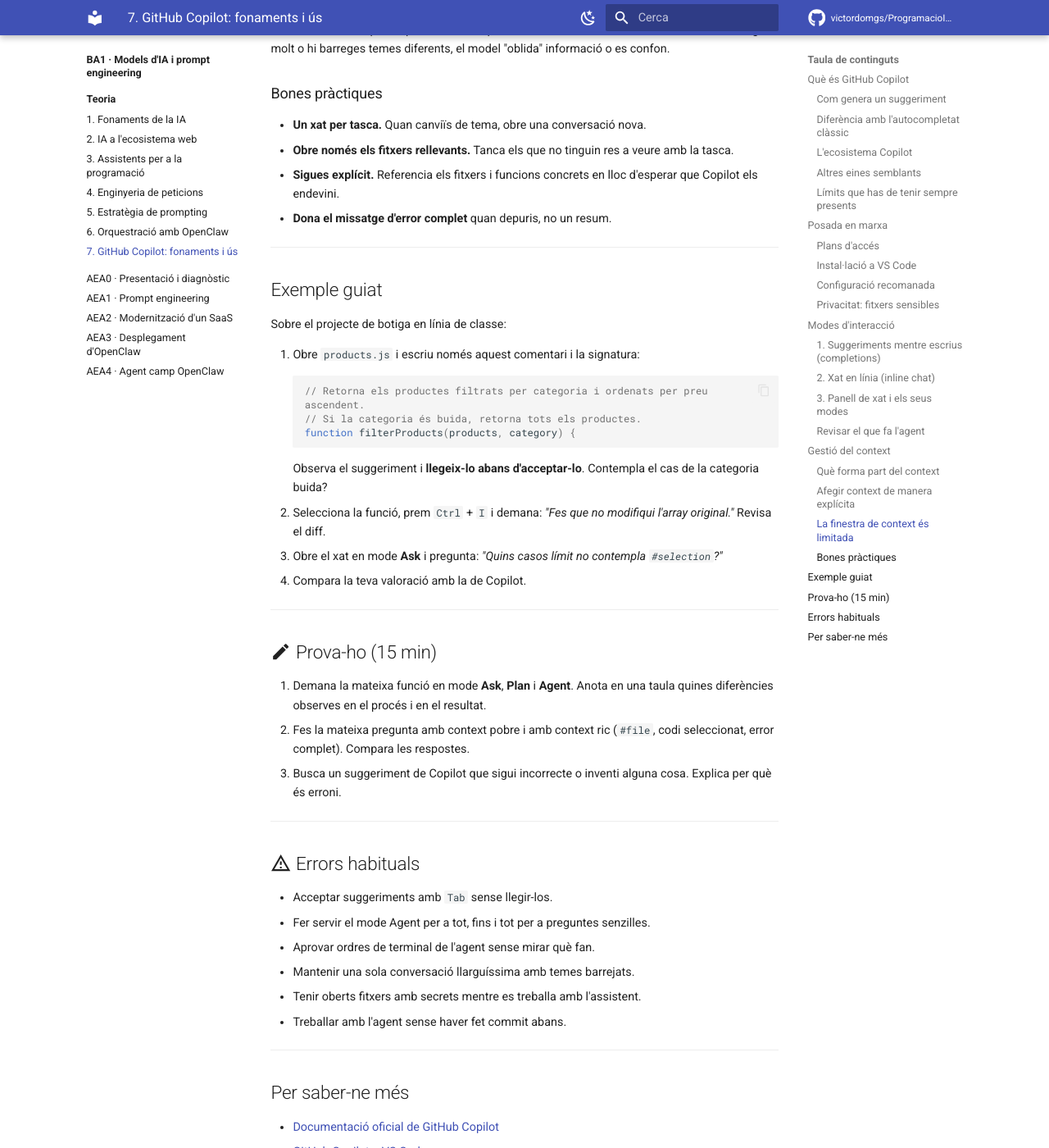
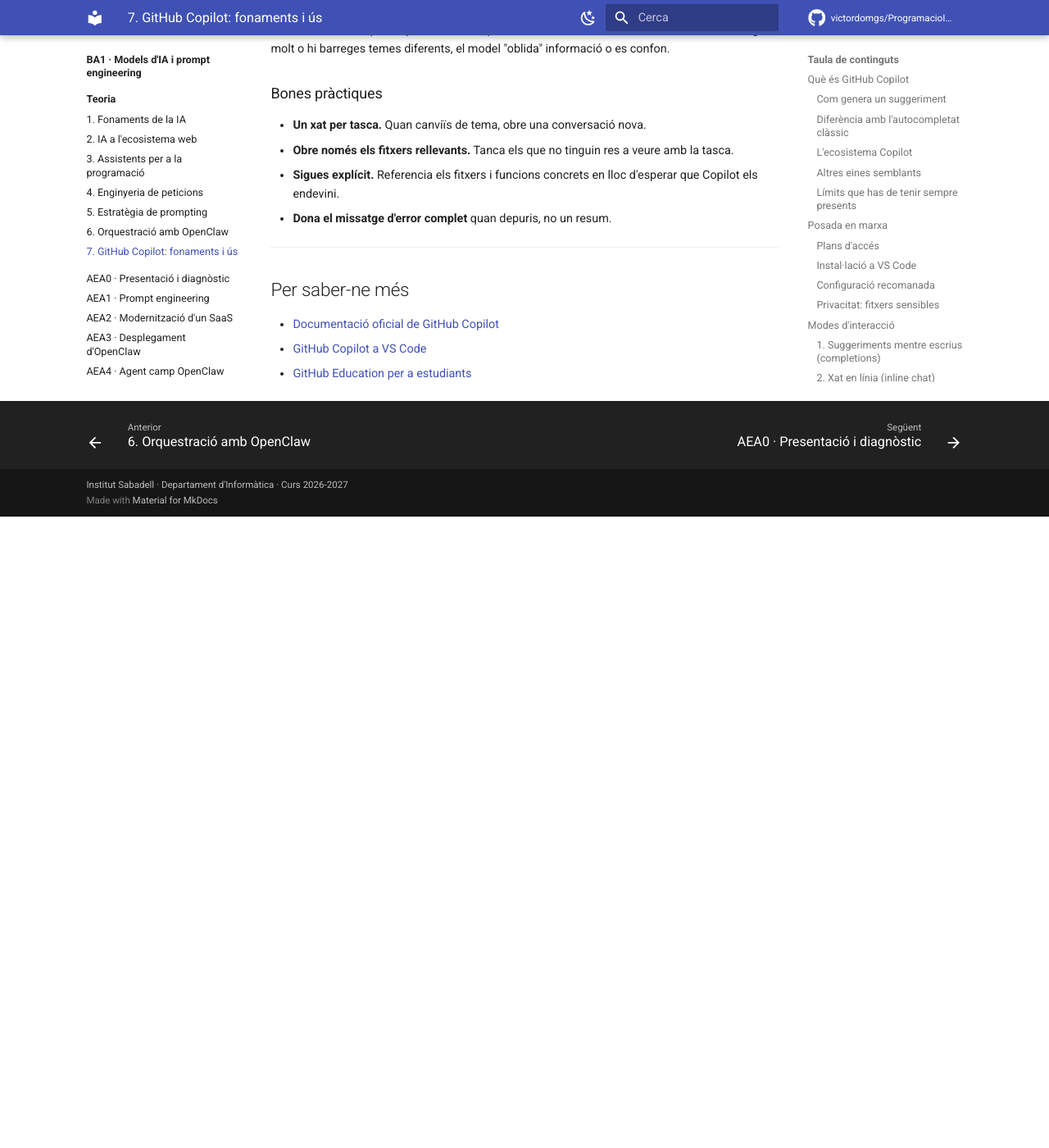
Before and after one commit to victordomgs/ProgramacioIADAW, an MkDocs documentation site: the page built from docs/ba1/teoria/07-copilot-fonaments.md, in a window 1280 px wide and 1400 px high, scrolled down 4871 px. Shown: the whole window at 82% size. Built offline with MkDocs 1.6.1 and Material for MkDocs 9.7.7, drawn with Linux system fonts in a browser that asks for light colours; comment, search, counter and statistics services are not loaded; after the commit the page ends 5501 px from its top, so only the background shows below that.

Commit message:
Remove guided example and common errors sections
Removed guided example and common errors sections from the document.

````diff
--- a/docs/ba1/teoria/07-copilot-fonaments.md
+++ b/docs/ba1/teoria/07-copilot-fonaments.md
@@ -172,42 +172,6 @@ Els models només poden processar una quantitat limitada de text. Si una convers
 
 ---
 
-## Exemple guiat
-
-Sobre el projecte de botiga en línia de classe:
-
-1. Obre `products.js` i escriu només aquest comentari i la signatura:
-   ```js
-   // Retorna els productes filtrats per categoria i ordenats per preu ascendent.
-   // Si la categoria és buida, retorna tots els productes.
-   function filterProducts(products, category) {
-   ```
-   Observa el suggeriment i **llegeix-lo abans d'acceptar-lo**. Contempla el cas de la categoria buida?
-2. Selecciona la funció, prem `Ctrl` + `I` i demana: *"Fes que no modifiqui l'array original."* Revisa el diff.
-3. Obre el xat en mode **Ask** i pregunta: *"Quins casos límit no contempla `#selection`?"*
-4. Compara la teva valoració amb la de Copilot.
-
----
-
-## :material-pencil: Prova-ho (15 min)
-
-1. Demana la mateixa funció en mode **Ask**, **Plan** i **Agent**. Anota en una taula quines diferències observes en el procés i en el resultat.
-2. Fes la mateixa pregunta amb context pobre i amb context ric (`#file`, codi seleccionat, error complet). Compara les respostes.
-3. Busca un suggeriment de Copilot que sigui incorrecte o inventi alguna cosa. Explica per què és erroni.
-
----
-
-## :material-alert-outline: Errors habituals
-
-- Acceptar suggeriments amb `Tab` sense llegir-los.
-- Fer servir el mode Agent per a tot, fins i tot per a preguntes senzilles.
-- Aprovar ordres de terminal de l'agent sense mirar què fan.
-- Mantenir una sola conversació llarguíssima amb temes barrejats.
-- Tenir oberts fitxers amb secrets mentre es treballa amb l'assistent.
-- Treballar amb l'agent sense haver fet commit abans.
-
----
-
 ## Per saber-ne més
 
 - [Documentació oficial de GitHub Copilot](https://docs.github.com/copilot)
````
